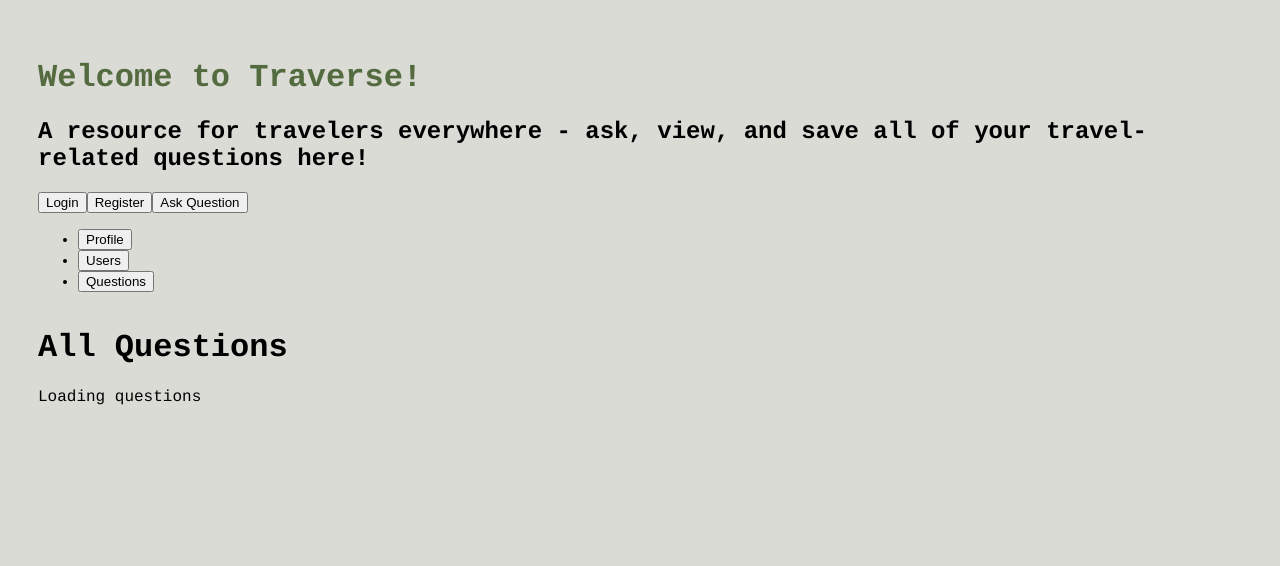
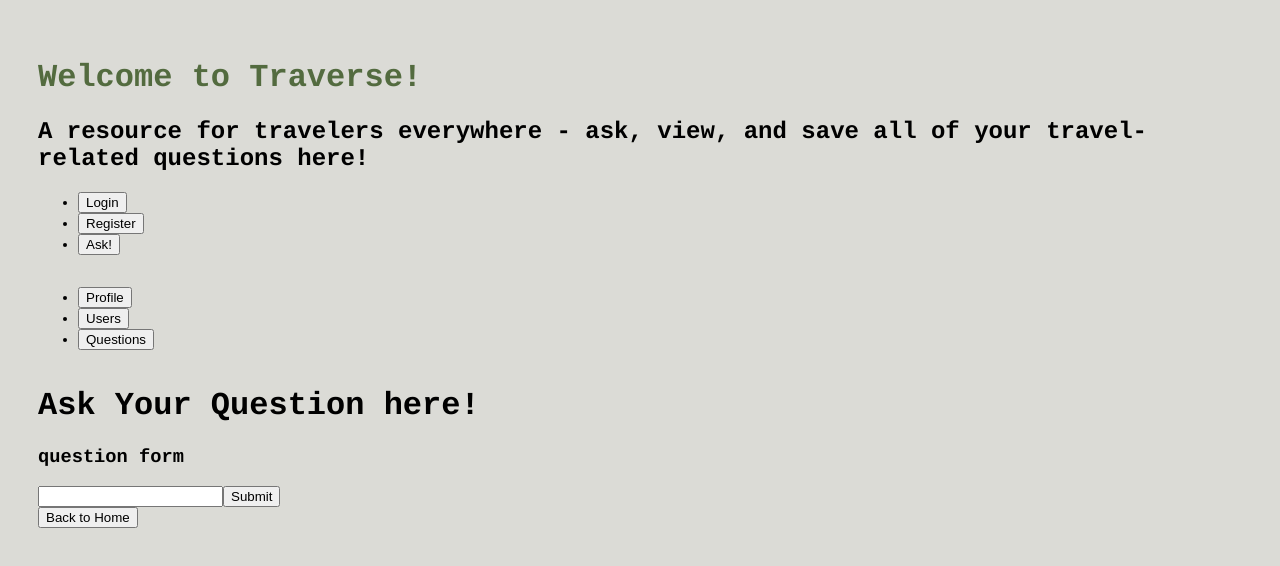
Before and after one commit to momentum-team-7/team-project-questionbox-glofish, a React (Create React App) app in the folder questionbox/: page /askquestion in a window 1280 px wide. Shown: the top 566 px of the page. Built offline with nearby package versions, Linux system fonts and the light colour scheme; no server answers.

Commit message:
form submit almost working, need to resolve authentication error

```diff
--- a/questionbox/src/App.js
+++ b/questionbox/src/App.js
@@ -1,23 +1,34 @@
 import {useState} from 'react'
 import PageHome from './components/PageHome.js'
 import PageQuestion from './components/PageQuestion.js'
-import { BrowserRouter as Router, Route, Switch } from 'react-router-dom';
-import './App.css';
-
-
+import AskPage from './components/AskPage.js'
+import { BrowserRouter as Router, Route, Switch, Link } from 'react-router-dom'
+import './App.css'
 
 function App () {
-
   return (
     <Router>
       <div className='app-container'>
         <h1 className='header'>Welcome to Traverse!</h1>
-        <h2 className='tagline-header'>A resource for travelers everywhere - ask, view, and save all of your  travel-related questions here!</h2>
-
+        <h2 className='tagline-header'>A resource for travelers everywhere - ask, view, and save all of your   travel-related questions here!</h2>
         <nav className='nav-bar'>
-        <button>Login</button>
-        <button>Register</button>
-        <button>Ask Question</button>
+          <ul>
+            <li>
+              <Link to='/Login'>
+                <button type='button'>Login</button>
+              </Link>
+            </li>
+            <li>
+              <Link to='/Register'>
+                <button type='button'>Register</button>
+              </Link>
+            </li>
+            <li>
+              <Link to='/askquestion'>
+                <button type='button'>Ask!</button>
+              </Link>
+            </li>
+          </ul>
         </nav>
 
         <div className='side-nav-bar'>
@@ -31,8 +42,8 @@ function App () {
           <Route path='/questiondetail'>
             <PageQuestion />
           </Route>
-            <Route path='/cool'>
-                dfhgfhhfgh
+          <Route path='/askquestion'>
+            <AskPage />
           </Route>
           <Route path='/'>
             <PageHome />
@@ -40,7 +51,6 @@ function App () {
 
         </Switch>
 
-
       </div>
     </Router>
   )
--- /dev/null
+++ b/questionbox/src/components/AskPage.js
@@ -0,0 +1,14 @@
+import React from 'react'
+import AskQuestion from './AskQuestion.js'
+
+function AskPage() {
+    return (
+        <div className='ask-page'>
+            <h1>Ask Your Question here!</h1>
+            <AskQuestion />
+
+        </div>
+    )
+}
+
+export default AskPage
--- /dev/null
+++ b/questionbox/src/components/AskQuestion.js
@@ -0,0 +1,37 @@
+import React, { useState } from 'react'
+import { Link } from 'react-router-dom'
+
+export default function AskQuestionForm() {
+  const [text, setText] = useState('')
+  const handleChange = event => {
+    setText(event.target.value)
+  }
+  const handleSubmit = event => {
+    alert('Your Question was submitted:')
+    console.log(text)
+    fetch('http://swordtail.herokuapp.com/questions/', {
+      method: 'POST',
+      body:JSON.stringify(text)
+
+    }).then(function (response) {
+      console.log(response)
+      return response.json();
+    })
+    event.preventDefault()
+  }
+  return (
+    <>
+      <div>
+        <h3>question form</h3>
+        <input type='text' value={text} onChange={handleChange} />
+
+        <button onClick={ handleSubmit }>Submit</button>
+      <div>
+        <Link to='/'>
+          <button type='button'>Back to Home</button>
+        </Link>
+      </div>
+      </div>
+    </>
+  )
+}
--- a/questionbox/src/components/PageHome.js
+++ b/questionbox/src/components/PageHome.js
@@ -23,3 +23,5 @@ function PageHome() {
 
 
 export default PageHome
+
+// routed homepage that renders the question list from the API
--- a/questionbox/src/components/PageQuestion.js
+++ b/questionbox/src/components/PageQuestion.js
@@ -21,10 +21,12 @@ function PageQuestion() {
             <QuestionDetail question={questionDetail} />
             <Link to='/'>Back</Link>
         </div>
+
+
     )
 }
 
 
 export default PageQuestion
 
-// -1 used because api is not set up to get 1 question at a time so index & id do not line up
+// -1 used because api is not set up to get 1 question at a time so index & id do not line up. had to do a second get request because of the API is set up I think? params.get found on MDN to get the id out of the question in order to render just that question.
--- a/questionbox/src/components/QuestionDetail.js
+++ b/questionbox/src/components/QuestionDetail.js
@@ -3,7 +3,6 @@ import AnswerList from './Answerlist'
 // import { useParams } from 'react-router-dom'
 
 export default function QuestionDetail({question}) {
-    // let id = URLSearchParams.get('id')
     console.log(window.location.search)
     let params = new URLSearchParams(window.location.search);
     console.log(params.get('id'))
@@ -29,3 +28,5 @@ export default function QuestionDetail({question}) {
         </>
     )
 }
+
+// found params = URLSearchParams(window.location.search) on MDN to be able to get the ID out of the question. Window contains all information the browser can give you, so typed window in the console, then looked down the list at location, and then found the id inside of the search. this let me get the id out of it
```
Also changed, not shown: questionbox/src/components/AnswerForm.js (added, +16 -0 lines). Lines whose indentation alone changed are shown as unchanged.
